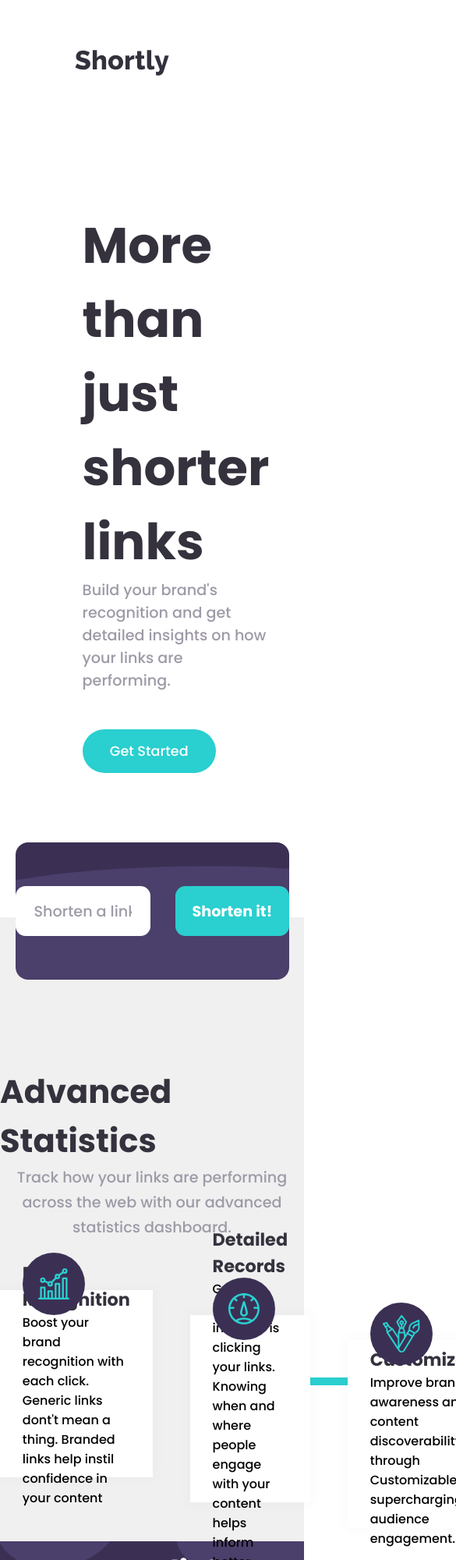
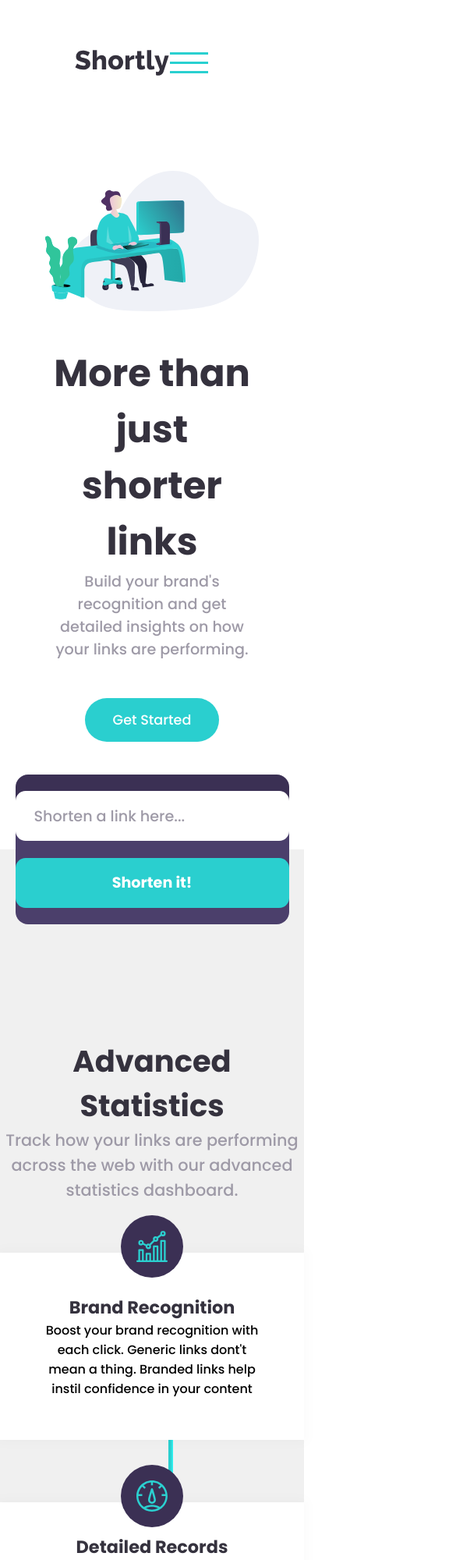
Before and after one commit to JPbyte/Shortly-URL-shortening-API-Challenge-solution, a plain HTML site: page index.html in a window 390 px wide. Shown: the top 2000 px of the page at 78% size, 585 px wide, since content can reach past the window. Drawn offline with Linux system fonts and the light colour scheme.

Commit message:
responsividade de statistics finalizada

```diff
--- a/index.html
+++ b/index.html
@@ -20,9 +20,10 @@
           <a href="#">Login</a>
             <button class="sign">Sign Up</button>
         </div>
-        <div class="close">
-          <img src="images/icon-close.svg" alt="close">
-        </div>
+      </div>
+      <div class="open_close">
+        <img id="open" src="images/icon-hamburger.svg" alt="icon-hamburger">
+        <img id="close" src="images/icon-close.svg" alt="close">
       </div>
   </header>
   <main>
--- a/scss/_header.scss
+++ b/scss/_header.scss
@@ -60,7 +60,20 @@ header{
                                 }
                         }
                 }
-        }
+            }
+            .open_close{
+                display: flex;
+                align-items: center;
+                opacity: 0;
+                filter: brightness(0) saturate(100%) invert(77%) sepia(88%) saturate(545%) hue-rotate(133deg) brightness(87%) contrast(85%);
+                    #open, #close{
+                        width: 100%;
+                        height: 1.7rem;
+                    }
+                    #close{
+                        opacity: 0;
+                    }
+            }
 @media (max-width: 1200px) {
     .nav_login{
         width: 75%;
@@ -69,7 +82,9 @@ header{
 @media (max-width: 1000px) {
     .nav_login{
         display: none;
-
+    }
+    .open_close{
+        opacity: 1;
     }
 }
 }
--- a/scss/_sectionhero.scss
+++ b/scss/_sectionhero.scss
@@ -41,4 +41,35 @@ main{
                     }
                 }
         }
+@media (max-width: 1000px) {
+    .section_hero{
+        height: 53rem;
+        flex-direction: column-reverse;
+        justify-content: space-between;
+        align-items: center;
+        padding: 3.6rem;
+            .hero_text{
+                display: flex;
+                flex-direction: column;
+                justify-content: center;
+                align-items: center;
+                    h1{
+                        width: 100%;
+                        max-width: 33rem;
+                        text-align: center;
+                        font-size: 3rem;
+                    }
+                    p{
+                        text-align: center;
+                        max-width: 23rem;
+                    }
+            }
+            .img_hero{
+                img{
+                    width: 100%;
+                    max-width: 36rem;
+                }
+            }
+    }
 }
+}
--- a/scss/_statistics.scss
+++ b/scss/_statistics.scss
@@ -169,4 +169,60 @@
                         }
                 }
         }
+@media (max-width: 1000px) {
+    height: 95rem;
+        #link{
+            max-width: 38rem;
+            height: 12rem;
+            flex-direction: column;
+            justify-content: space-evenly;
+                #link_put{
+                    max-width: 30rem;
+                }
+                #link_btn{
+                    max-width: 30rem;
+                    margin-left: 0;
+            }
+        }
+        .adv_stats{
+            height: 81.3rem;
+                h2{
+                    font-size: 2.4rem;
+                    text-align: center;
+                }
+                .adv_stats_p{
+                    width: 100%;
+                    max-width: 25rem;
+                    font-size: 1.3rem;
+                    text-align: center;
+                }
+                .short_api{
+                    height: 9rem;
+                    max-width: 38rem;
+                    flex-direction: column;
+                    font-size: 1rem;
+                }
+                .statistics_cards{
+                    max-width: 27rem;
+                    grid-template-columns: repeat(1, 1fr);
+                        &::before{
+                            width: 0.4rem;
+                            height: 57rem;
+                            left: 13.5rem;
+                            top: 0rem;
+                        }
+                        .card{
+                            align-items: center;
+                                h3{
+                                    text-align: center;
+                                }
+                                p{
+                                    width: 100%;
+                                    max-width: 18rem;
+                                    text-align: center;
+                                }
+                        }
+                }
+        }
 }
+}
```
Also changed, not shown: images/icon-hamburger.svg (added), scss/main.css, 1 other file.
